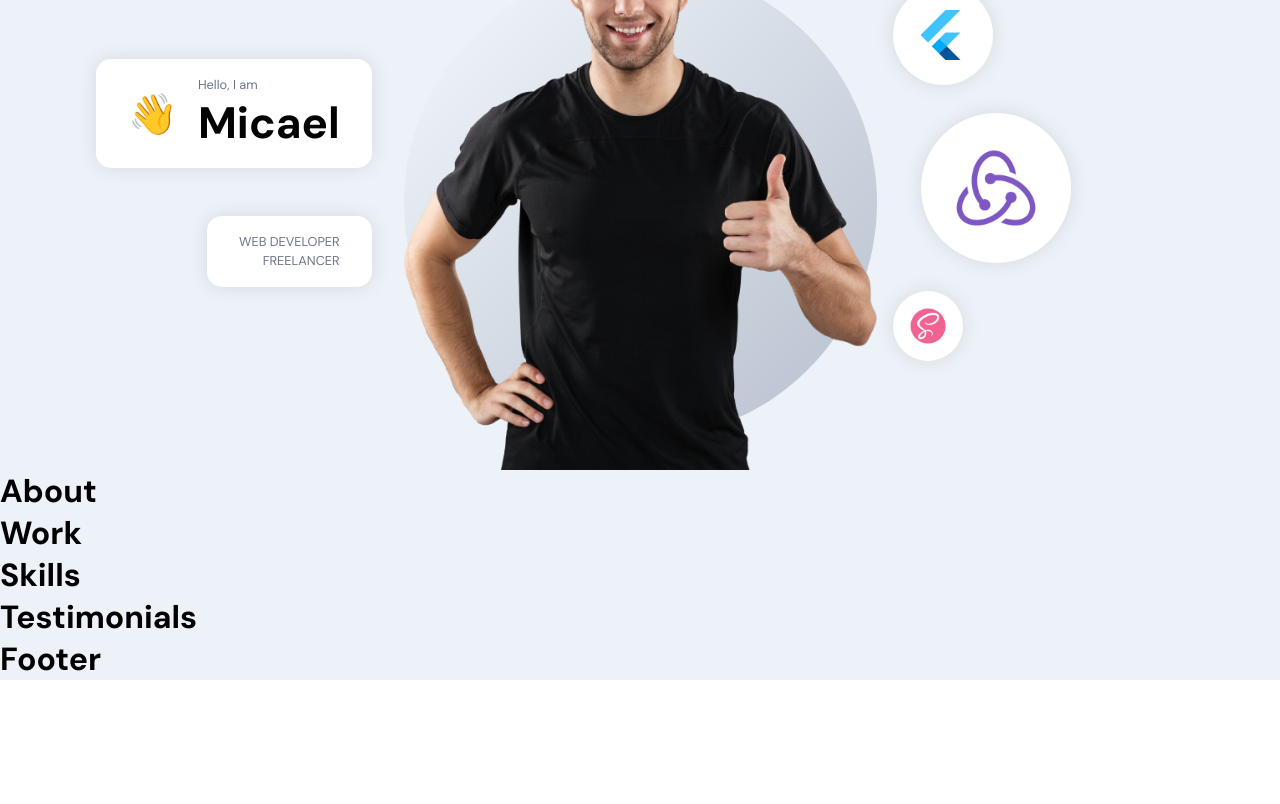
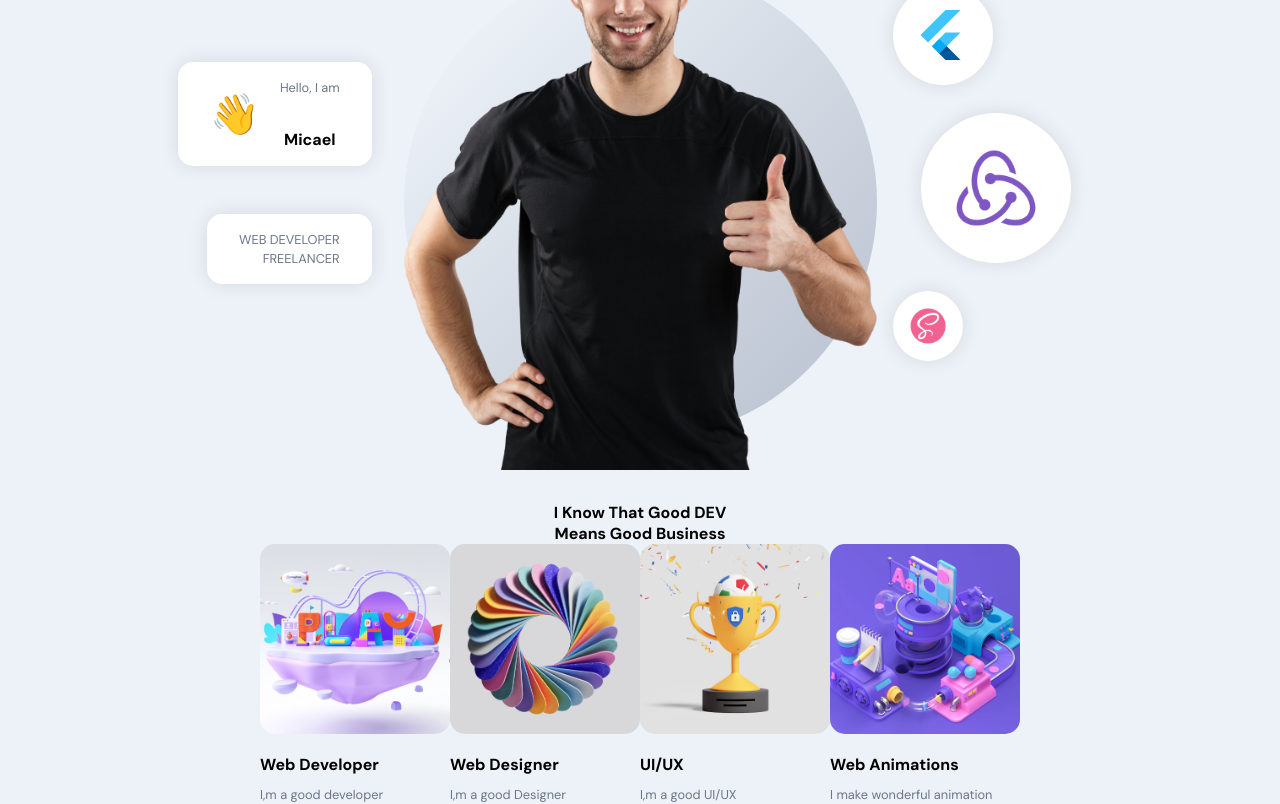
Before and after one commit to ibramaida/frontend_react, a React (Create React App) app: page / in a window 1280 px wide. Shown: the part 220-1024 px from the top of the page. Before the commit the page ends 900 px from the top, so only its background shows below. Built offline with nearby package versions, Linux system fonts and the light colour scheme.

Commit message:
added about section files

```diff
--- a/src/App.scss
+++ b/src/App.scss
@@ -1,10 +1,8 @@
 .app {
   background-color: var(--primary-color);
   font-family: var(--font-base);
-}
 
-@media (prefers-color-scheme: dark) {
-  .app {
+  @media (prefers-color-scheme: dark) {
     background-color: var(--surface-1);
   }
 }
@@ -58,22 +56,28 @@
 }
 
 .head-text {
-  font-size: 2.75rem;
+  // font-size: 2.75rem;
+  font-size: var(--font-size-fluid-2);
   font-weight: 800;
   text-align: center;
   color: var(--black-color);
   text-transform: capitalize;
+  margin-inline: auto;
+  margin-block-start: 2rem;
 
   span {
-    color: var(--secondary-color);
+    color: var(--violet-5);
   }
 
-  @media screen and (min-width: 2000px) {
-    font-size: 4rem;
-  }
+  // @media screen and (min-width: 2000px) {
+  //   font-size: 4rem;
+  // }
 
-  @media screen and (max-width: 450px) {
-    font-size: 2rem;
+  // @media screen and (max-width: 450px) {
+  //   font-size: 2rem;
+  // }
+  @media (prefers-color-scheme: dark) {
+    color: var(--gray-1);
   }
 }
 
@@ -86,12 +90,16 @@
   @media screen and (min-width: 2000px) {
     font-size: 1.75rem;
   }
+
+  @media (prefers-color-scheme: dark) {
+    color: var(--gray-5);
+  }
 }
 
 .bold-text {
   font-size: 1rem;
   font-weight: 800;
-  color: var(--black-color);
+  color: var(--gray-9);
   text-align: left;
 
   @media screen and (min-width: 2000px) {
@@ -100,6 +108,10 @@
 
   @media screen and (max-width: 450px) {
     font-size: 0.9rem;
+  }
+
+  @media (prefers-color-scheme: dark) {
+    color: var(--gray-1);
   }
 }
 
--- a/src/container/about/About.jsx
+++ b/src/container/about/About.jsx
@@ -1,9 +1,59 @@
 import React from "react";
+
+import { motion } from "framer-motion";
+
+import { images } from "../../constants";
 
 import "./About.scss";
 
+const abouts = [
+  {
+    title: "Web Developer",
+    description: "I,m a good developer",
+    imageURL: images.about01,
+  },
+  {
+    title: "Web Designer",
+    description: "I,m a good Designer",
+    imageURL: images.about02,
+  },
+  { title: "UI/UX", description: "I,m a good UI/UX", imageURL: images.about03 },
+  {
+    title: "Web Animations",
+    description: "I make wonderful animation",
+    imageURL: images.about04,
+  },
+];
+
 const About = () => {
-  return <h1 className="about-h1">About</h1>;
+  return (
+    <>
+      <h2 className="head-text">
+        I Know that <span>Good DEV</span> <br />
+        means <span>Good Business</span>
+      </h2>
+
+      <div className="app__profiles">
+        {abouts.map((about, index) => (
+          <motion.div
+            whileInView={{ opacity: 1 }}
+            whileHover={{ scale: 1.1 }}
+            transition={{ duration: 0.5, type: "tween" }}
+            className="app__profile-item"
+            key={about.title + index}
+          >
+            <img src={about.imageURL} alt={about.title} />
+            <h2 className="bold-text" style={{ marginTop: 20 }}>
+              {about.title}
+            </h2>
+            <p className="p-text" style={{ marginTop: 10 }}>
+              {about.description}
+            </p>
+          </motion.div>
+        ))}
+      </div>
+    </>
+  );
 };
 
 export default About;
--- a/src/container/about/About.scss
+++ b/src/container/about/About.scss
@@ -0,0 +1,61 @@
+.app__about {
+  flex: 1;
+  width: 100%;
+  flex-direction: column;
+}
+
+.app__profiles {
+  display: flex;
+  justify-content: center;
+  align-items: flex-start;
+  flex-wrap: wrap;
+  gap: var(--size-6);
+  margin-block: var(--size-6);
+
+  @media (max-width: 450px) {
+    gap: var(--size-8);
+  }
+
+  @media screen and (min-width: 2000px) {
+    gap: var(--size-8);
+    margin-block: var(--size-8);
+  }
+}
+
+.app__profile-item {
+  width: 190px;
+  display: flex;
+  justify-content: flex-start;
+  align-items: flex-start;
+  flex-direction: column;
+  //   margin: 2rem;
+
+  img {
+    width: 100%;
+    // height: 170px;
+    aspect-ratio: 1;
+    border-radius: 15px;
+    object-fit: cover;
+  }
+
+  @media screen and (min-width: 2000px) {
+    width: 370px;
+    // margin: 2rem 4rem;
+
+    img {
+      height: 320px;
+    }
+  }
+
+  @media (max-width: 450px) {
+    width: calc(100% - 6rem);
+    margin: auto;
+  }
+
+  //   @media (prefers-color-scheme: dark) {
+  //     background-color: var(--surface-2);
+  //     color: var(--violet-2);
+  //     padding: var(--size-4);
+  //     border-radius: var(--radius-3);
+  //   }
+}
--- a/src/container/header/Header.scss
+++ b/src/container/header/Header.scss
@@ -68,6 +68,10 @@
     width: auto;
 
     box-shadow: 0px 0px 20px rgba(0, 0, 0, 0.1);
+
+    @media (prefers-color-scheme: dark) {
+      background: var(--surface-2);
+    }
   }
 
   .tag-cmp {
@@ -111,6 +115,10 @@
 
     background: var(--white-color);
     box-shadow: 0px 0px 20px rgba(0, 0, 0, 0.1);
+
+    @media (prefers-color-scheme: dark) {
+      background: var(--surface-2);
+    }
 
     img {
       width: 60%;
```
Also changed, not shown: src/client.js (added).
